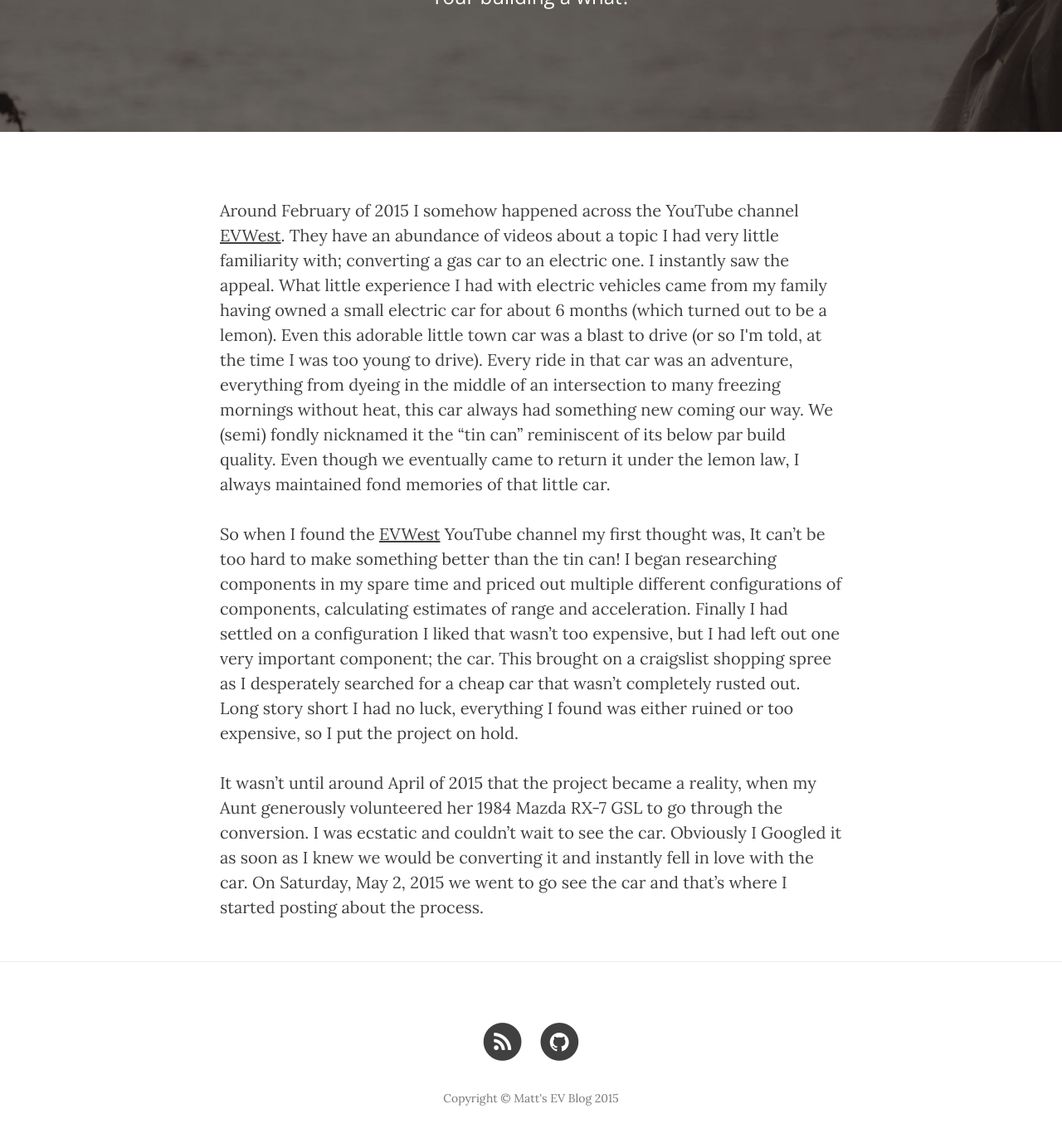
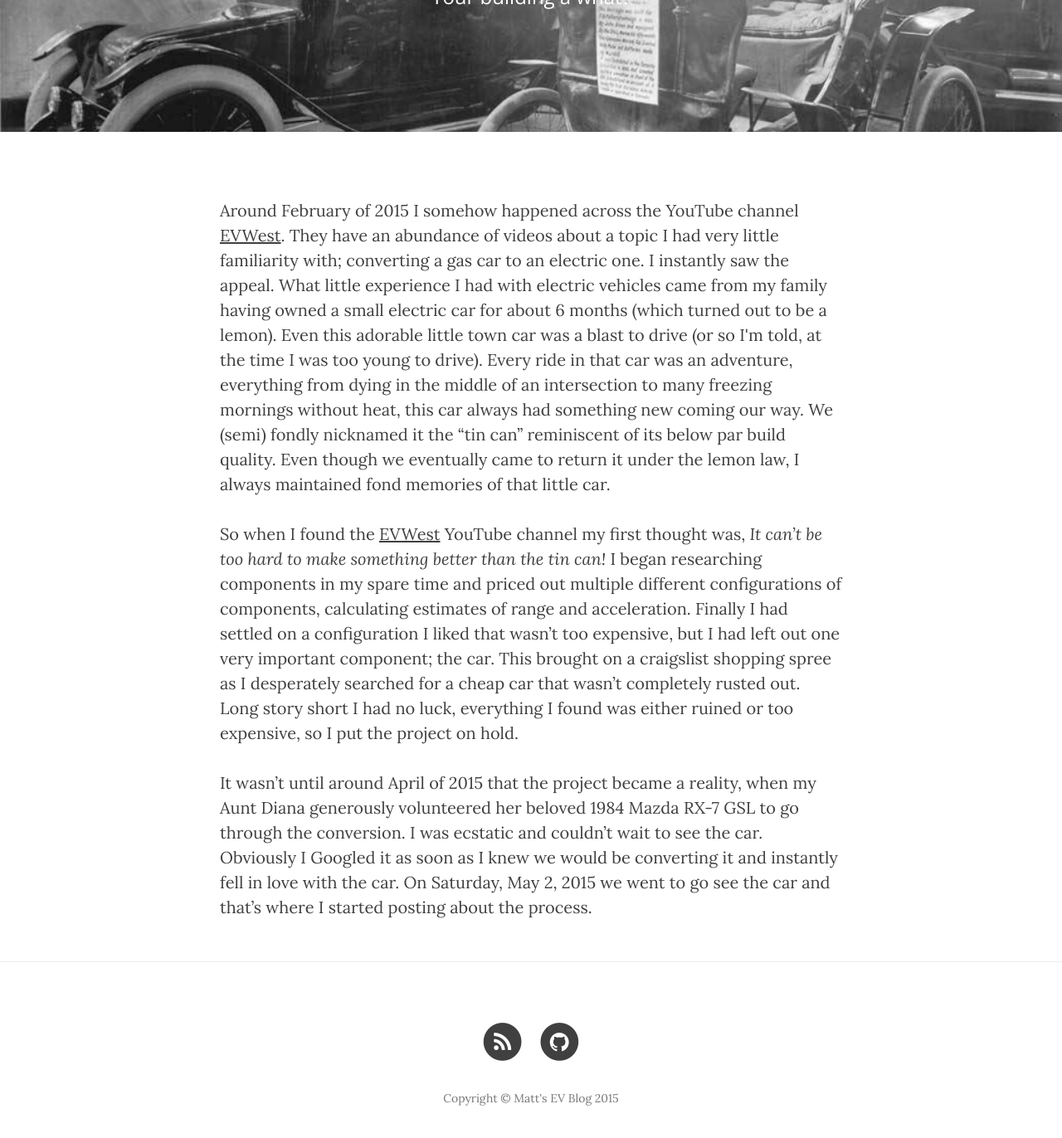
Before and after one commit to mattkelsey/EVBlog, a Jekyll site: the page built from about.html, in a window 1280 px wide and 1400 px high, scrolled down 289 px. Shown: the top 1372 px of the window at 83% size. Built offline with Jekyll 4.4.1, drawn with Linux system fonts in a browser that asks for light colours; nearby versions of some CDN libraries.

Commit message:
Update about header
Fixed some typos and changed header image on the about page

```diff
--- a/about.html
+++ b/about.html
@@ -5,8 +5,8 @@ description: "Your building a what?"
 header-img: "img/about-bg.jpg"
 ---
 
-<p>Around February of 2015 I somehow happened across the YouTube channel <a href="https://youtube.com/evwest">EVWest</a>. They have an abundance of videos about a topic I had very little familiarity with; converting a gas car to an electric one. I instantly saw the appeal. What little experience I had with electric vehicles came from my family having owned a small electric car for about 6 months (which turned out to be a lemon). Even this adorable little town car was a blast to drive (or so I'm told, at the time I was too young to drive). Every ride in that car was an adventure, everything from dyeing in the middle of an intersection to many freezing mornings without heat, this car always had something new coming our way. We (semi) fondly nicknamed it the “tin can” reminiscent of its below par build quality. Even though we eventually came to return it under the lemon law, I always maintained fond memories of that little car.</p>
+<p>Around February of 2015 I somehow happened across the YouTube channel <a href="https://youtube.com/evwest">EVWest</a>. They have an abundance of videos about a topic I had very little familiarity with; converting a gas car to an electric one. I instantly saw the appeal. What little experience I had with electric vehicles came from my family having owned a small electric car for about 6 months (which turned out to be a lemon). Even this adorable little town car was a blast to drive (or so I'm told, at the time I was too young to drive). Every ride in that car was an adventure, everything from dying in the middle of an intersection to many freezing mornings without heat, this car always had something new coming our way. We (semi) fondly nicknamed it the “tin can” reminiscent of its below par build quality. Even though we eventually came to return it under the lemon law, I always maintained fond memories of that little car.</p>
 
-<p>So when I found the <a href="https://youtube.com/evwest">EVWest</a> YouTube channel my first thought was, It can’t be too hard to make something better than the tin can! I began researching components in my spare time and priced out multiple different configurations of components, calculating estimates of range and acceleration. Finally I had settled on a configuration I liked that wasn’t too expensive, but I had left out one very important component; the car. This brought on a craigslist shopping spree as I desperately searched for a cheap car that wasn’t completely rusted out. Long story short I had no luck, everything I found was either ruined or too expensive, so I put the project on hold.</p>
+<p>So when I found the <a href="https://youtube.com/evwest">EVWest</a> YouTube channel my first thought was, <i>It can’t be too hard to make something better than the tin can!</i> I began researching components in my spare time and priced out multiple different configurations of components, calculating estimates of range and acceleration. Finally I had settled on a configuration I liked that wasn’t too expensive, but I had left out one very important component; the car. This brought on a craigslist shopping spree as I desperately searched for a cheap car that wasn’t completely rusted out. Long story short I had no luck, everything I found was either ruined or too expensive, so I put the project on hold.</p>
 
-<p>It wasn’t until around April of 2015 that the project became a reality, when my Aunt generously volunteered her 1984 Mazda RX-7 GSL to go through the conversion. I was ecstatic and couldn’t wait to see the car. Obviously I Googled it as soon as I knew we would be converting it and instantly fell in love with the car. On Saturday, May 2, 2015 we went to go see the car and that’s where I started posting about the process.</p>
+<p>It wasn’t until around April of 2015 that the project became a reality, when my Aunt Diana generously volunteered her beloved 1984 Mazda RX-7 GSL to go through the conversion. I was ecstatic and couldn’t wait to see the car. Obviously I Googled it as soon as I knew we would be converting it and instantly fell in love with the car. On Saturday, May 2, 2015 we went to go see the car and that’s where I started posting about the process.</p>
```
Also changed, not shown: contact.html (+4 -4 lines), img/about-bg.jpg, img/about-bg_back.jpg (added), 1 other file.
